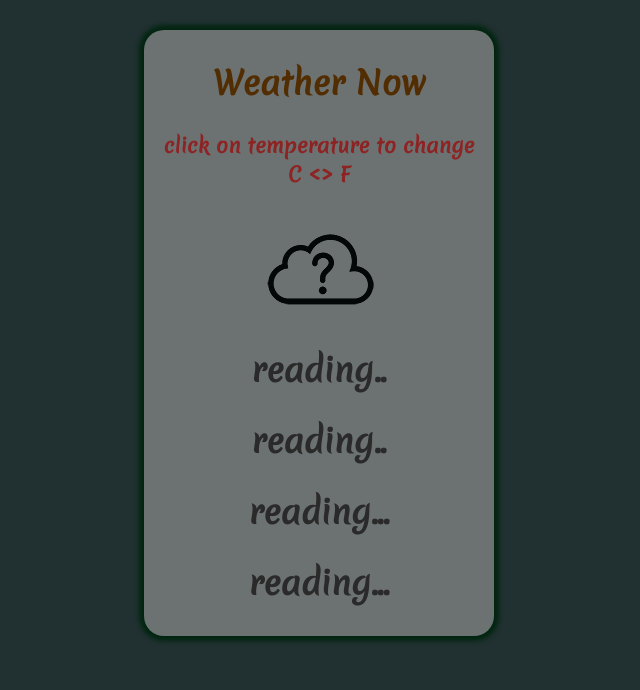
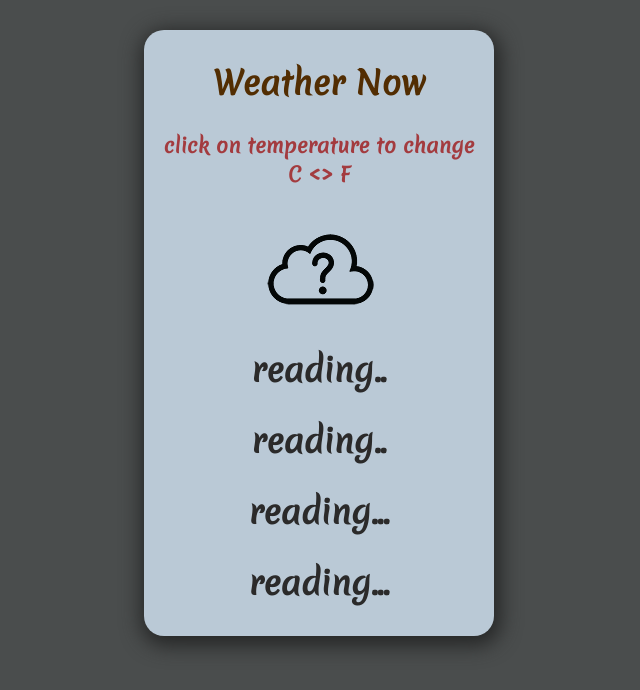
Before and after one commit to trapq3dU/Weather-Now, a plain HTML site: page index.html in a window 1280 px wide. Shown: the whole page, without its empty margins (321-961 px from the left). Drawn offline with Linux system fonts and the light colour scheme; a web font is replaced by a local one.

Commit message:
Add files via upload

```diff
--- a/style.css
+++ b/style.css
@@ -4,19 +4,19 @@
 }
 
 body {
-    background-color: #213131;
+    background-color: #4a4d4d;
     font-family: 'Gluten', cursive;
     font-family: 'Merienda', cursive;
 }
 
 .container {
     display: block;
-    background-color:rgb(108, 114, 114);
+    background-color:rgb(186, 201, 214);
     margin-top: 30px;
     width: 350px;
     height: fit-content;
     border-radius: 20px;
-    box-shadow: 0px 0px 5px 5px #01250f;
+    box-shadow: 2px 5px 20px 5px #262727;
 }
 
 p {
```
